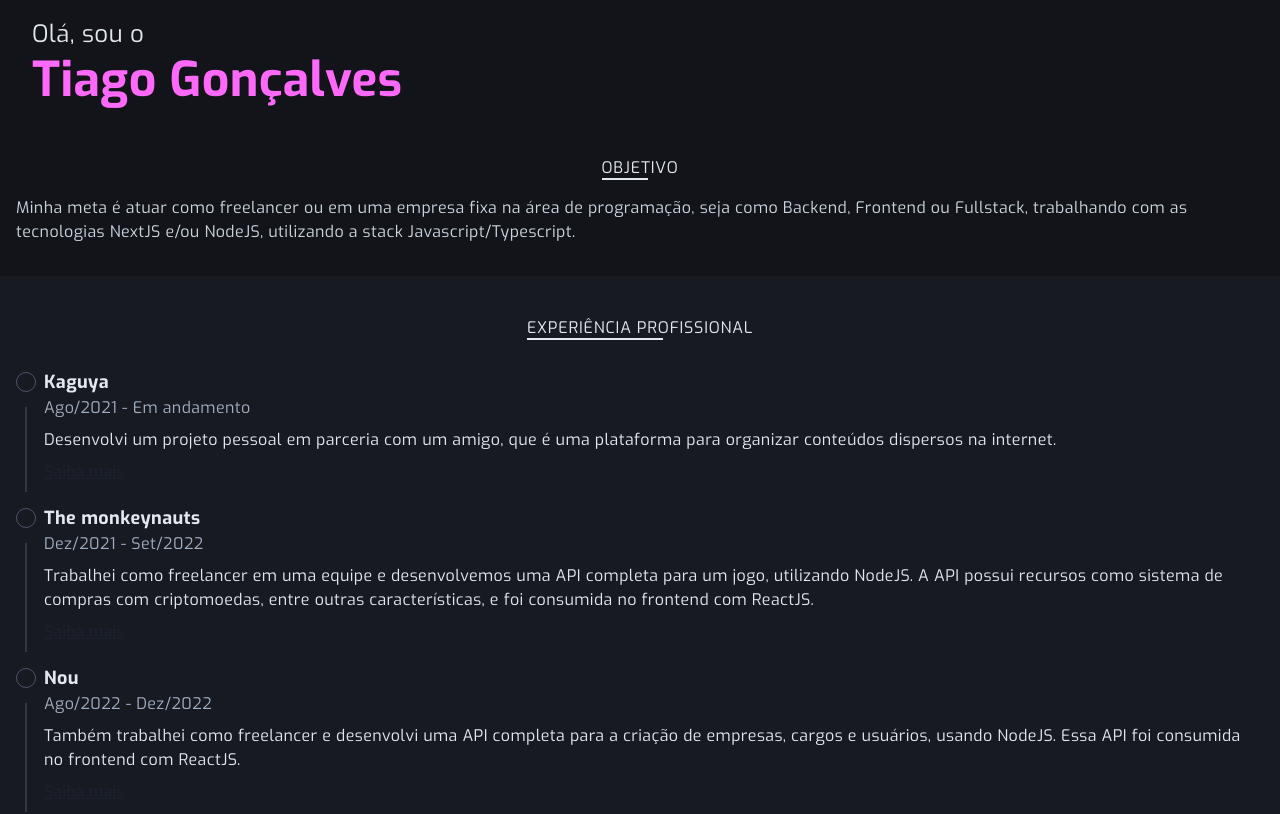
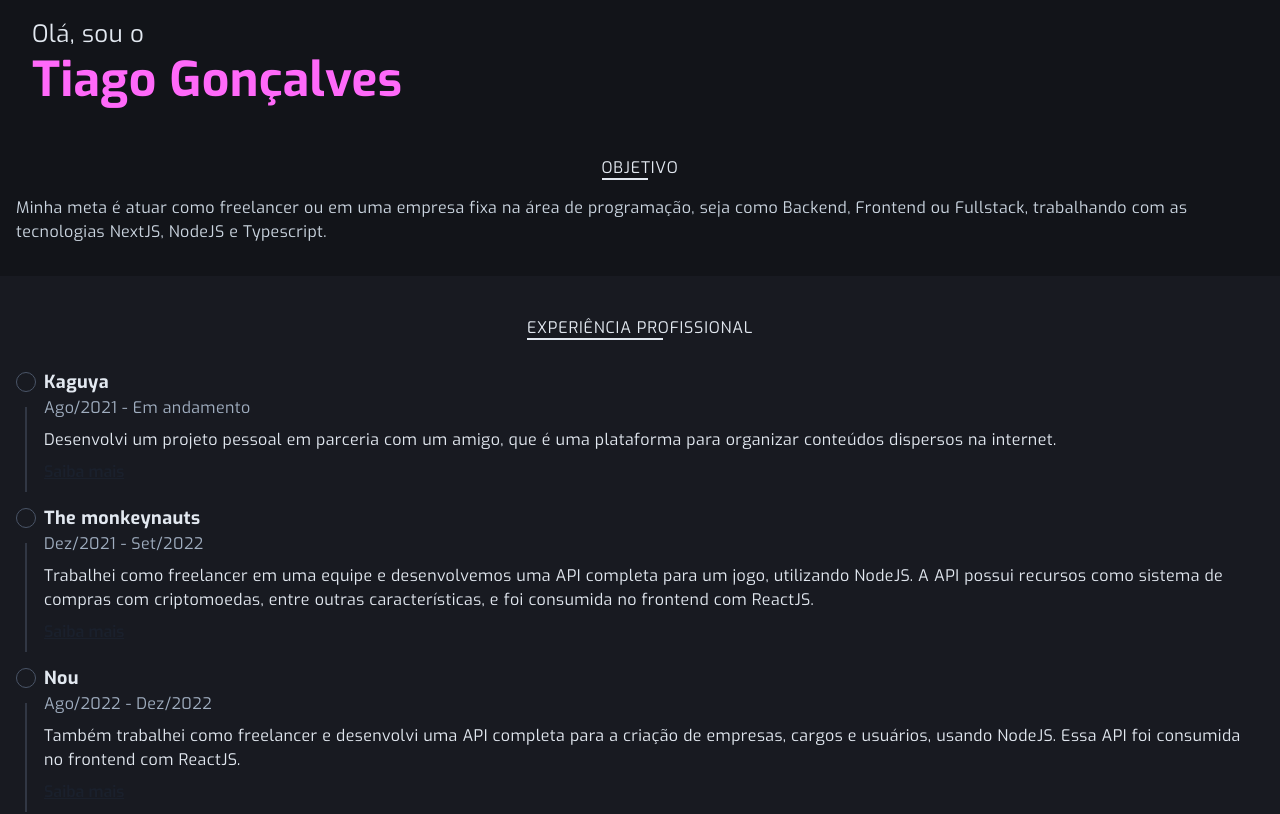
Before and after one commit to Tiaguin061/me-porfolio, a Next.js app: page / in a window 1280 px wide. Shown: the top 814 px of the page. Built offline with nearby package versions, Linux system fonts and the light colour scheme.

Commit message:
refactor: Changing texts and grammatical errors

```diff
--- a/src/modules/Home/components/Objective/index.tsx
+++ b/src/modules/Home/components/Objective/index.tsx
@@ -10,8 +10,7 @@ export function Objective() {
         <Text as="p" mt={4} color="gray.300">
           Minha meta é atuar como freelancer ou em uma empresa fixa na área de
           programação, seja como Backend, Frontend ou Fullstack, trabalhando com
-          as tecnologias NextJS e/ou NodeJS, utilizando a stack
-          Javascript/Typescript.
+          as tecnologias NextJS, NodeJS e Typescript.
         </Text>
       </Flex>
     </Box>
```
